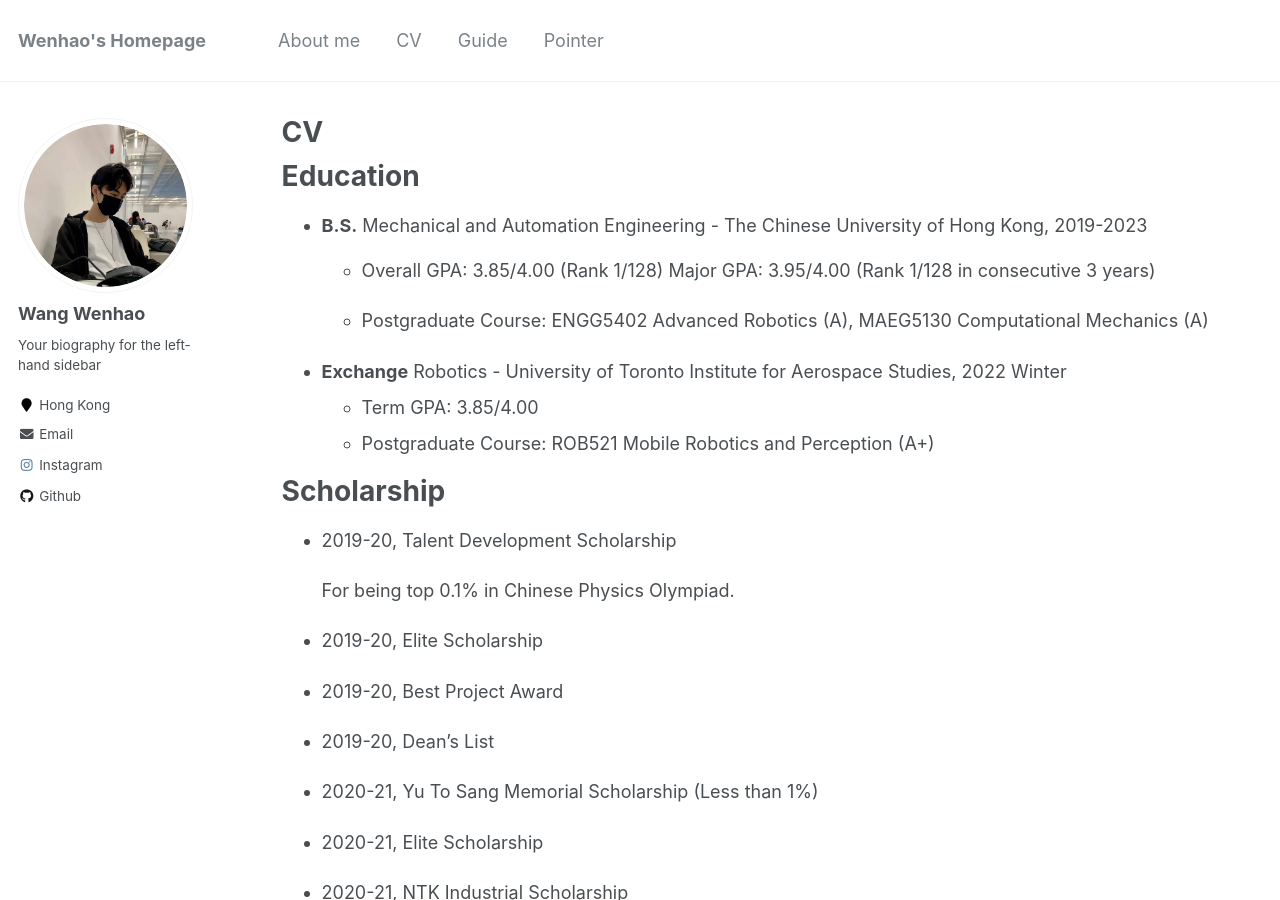
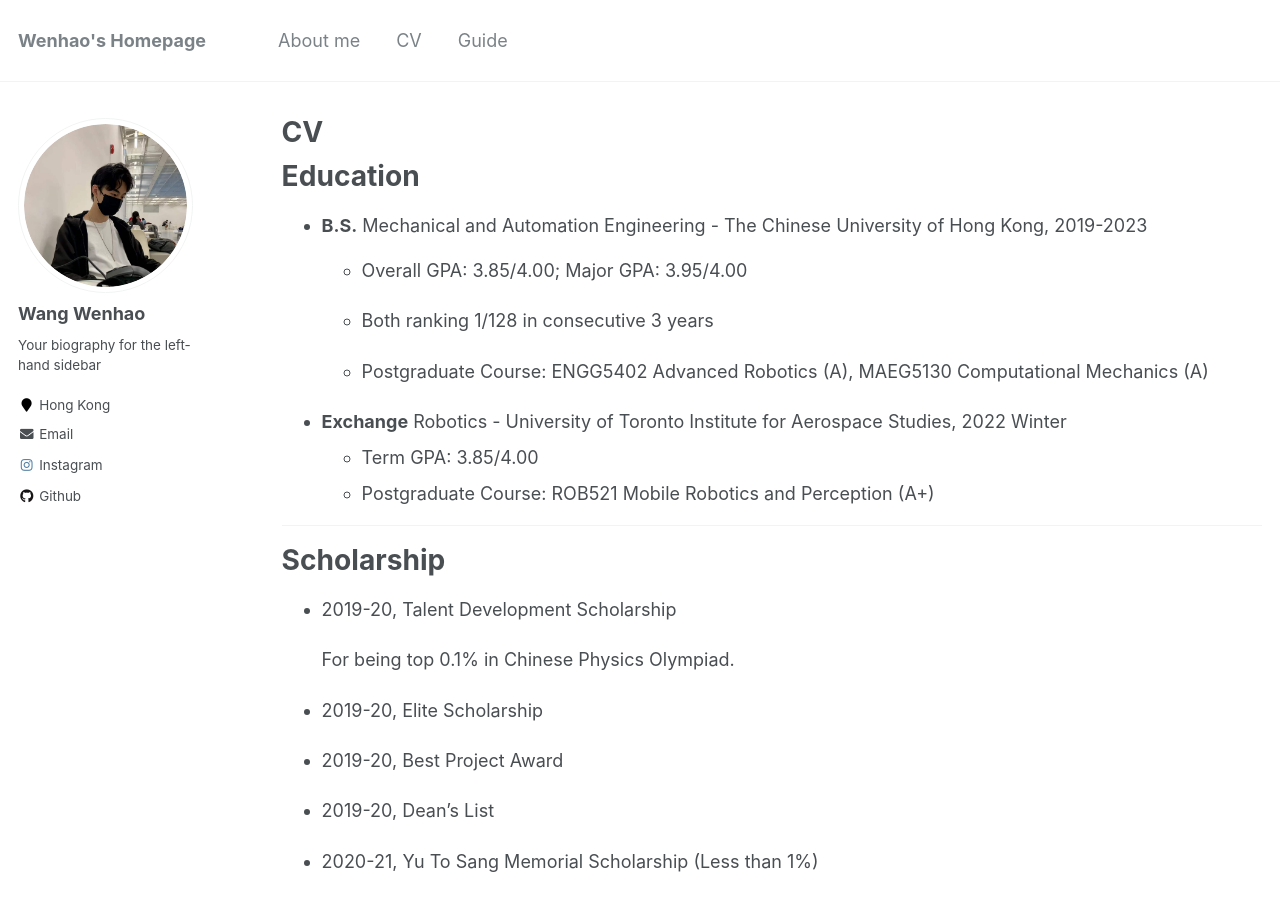
Before and after one commit to Hao-Starrr/Hao-Starrr.github.io, a Jekyll site: the page built from _pages/cv.md, in a window 1280 px wide and 900 px high. Built offline with Jekyll 4.4.1, drawn with Linux system fonts in a browser that asks for light colours.

Commit message:
2.1 hori

```diff
--- a/_config.yml
+++ b/_config.yml
@@ -11,7 +11,7 @@ title                    : "Wenhao's Homepage"
 title_separator          : "-"
 name                     : &name "Wang Wenhao"
 description              : &description "Final year undergraduate at CUHK"
-url                      : https://hao-starrr.github.io/ # the base hostname & protocol for your site e.g. "https://mmistakes.github.io"
+url                      : https://hao-starrr.github.io # the base hostname & protocol for your site e.g. "https://mmistakes.github.io"
 baseurl                  : "" # the subpath of your site, e.g. "/blog"
 repository               : "Hao-Starrr/Hao-Starrr.github.io"
 teaser                   :  # filename of teaser fallback teaser image placed in /images/, .e.g. "500x300.png"
--- a/_data/navigation.yml
+++ b/_data/navigation.yml
@@ -27,5 +27,5 @@ main:
     url: /markdown/
 
 
-  - title: "Pointer"
-    url: /pointer/
+  # - title: "Pointer"
+  #   url: /pointer/
--- a/_pages/cv.md
+++ b/_pages/cv.md
@@ -13,11 +13,7 @@ redirect_from:
 
 
 
-
-
 {% include base_path %}
-
-
 
 
 
@@ -28,7 +24,9 @@ redirect_from:
 # Education
 
 * **B.S.** Mechanical and Automation Engineering - The Chinese University of Hong Kong, 2019-2023
-  * Overall GPA: 3.85/4.00 (Rank 1/128)	Major GPA: 3.95/4.00 (Rank 1/128 in consecutive 3 years)
+  * Overall GPA: 3.85/4.00; Major GPA: 3.95/4.00
+
+  * Both ranking 1/128 in consecutive 3 years
 
   * Postgraduate Course: ENGG5402 Advanced Robotics (A), MAEG5130 Computational Mechanics (A)
 
@@ -36,13 +34,7 @@ redirect_from:
   * Term GPA: 3.85/4.00
   * Postgraduate Course: ROB521 Mobile Robotics and Perception (A+)
 
-
-
-
-
-
-
-
+------
 
 
 
@@ -90,9 +82,7 @@ redirect_from:
 
 
 
-
-
-
+------
 
 
 
@@ -148,9 +138,7 @@ May 2020 – Sept. 2020
 
 
 
-
-
-
+------
 
 
 
@@ -177,9 +165,7 @@ January 2021 - June 2021
 
 
 
-
-
-
+------
 
 
 
@@ -203,9 +189,7 @@ March 2021 - May 2021
 
 
 
-
-
-
+------
 
 
 
```
